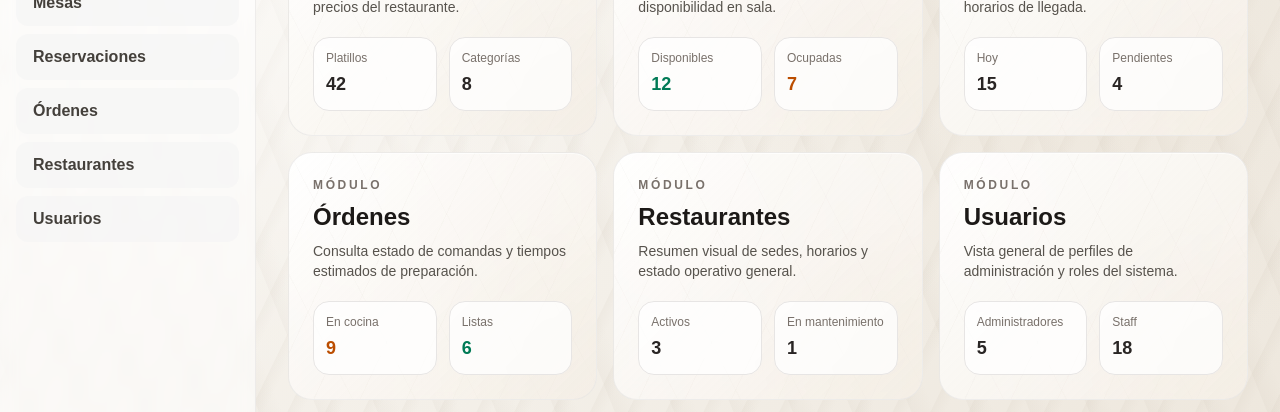
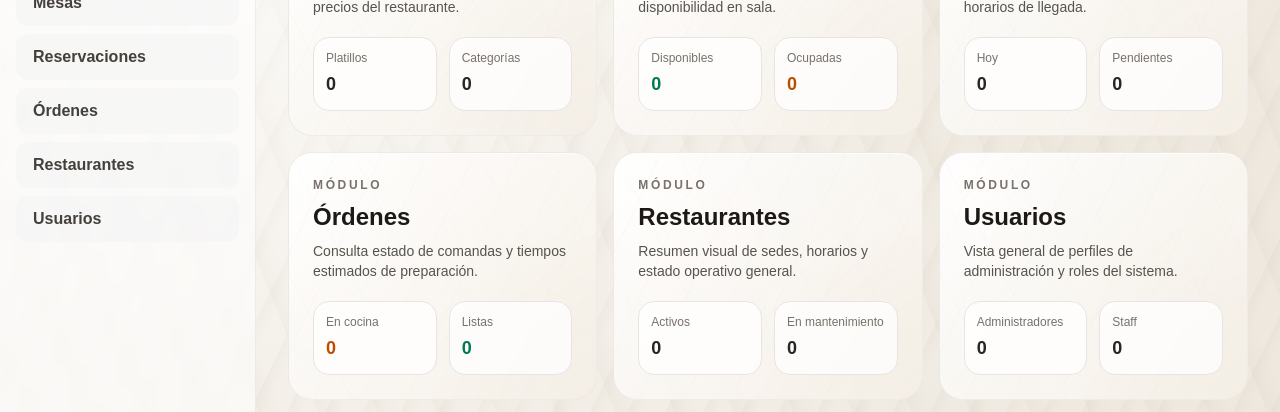
Before and after one commit to IN6CM-GestorRestaurante/Restaurante-Client-Admin, a React (Vite) app: page /dashboard in a window 1280 px wide. Shown: the part 209-621 px from the top of the page. Built offline with nearby package versions, Linux system fonts and the light colour scheme.

Commit message:
fix: Cantidades

```diff
--- a/src/features/dashboard/components/MenuSection.jsx
+++ b/src/features/dashboard/components/MenuSection.jsx
@@ -14,11 +14,11 @@ export const MenuSection = ({ showCrud = true }) => {
       <div className="mt-5 grid grid-cols-2 gap-3">
         <article className="rounded-2xl border border-stone-200 bg-white/75 p-3">
           <p className="text-xs text-stone-500">Platillos</p>
-          <p className="mt-1 text-lg font-bold text-stone-800">42</p>
+          <p className="mt-1 text-lg font-bold text-stone-800">0</p>
         </article>
         <article className="rounded-2xl border border-stone-200 bg-white/75 p-3">
           <p className="text-xs text-stone-500">Categorías</p>
-          <p className="mt-1 text-lg font-bold text-stone-800">8</p>
+          <p className="mt-1 text-lg font-bold text-stone-800">0</p>
         </article>
       </div>
     </section>
--- a/src/features/dashboard/components/MesasSection.jsx
+++ b/src/features/dashboard/components/MesasSection.jsx
@@ -14,11 +14,11 @@ export const MesasSection = ({ showCrud = true }) => {
       <div className="mt-5 grid grid-cols-2 gap-3">
         <article className="rounded-2xl border border-stone-200 bg-white/75 p-3">
           <p className="text-xs text-stone-500">Disponibles</p>
-          <p className="mt-1 text-lg font-bold text-emerald-700">12</p>
+          <p className="mt-1 text-lg font-bold text-emerald-700">0</p>
         </article>
         <article className="rounded-2xl border border-stone-200 bg-white/75 p-3">
           <p className="text-xs text-stone-500">Ocupadas</p>
-          <p className="mt-1 text-lg font-bold text-amber-700">7</p>
+          <p className="mt-1 text-lg font-bold text-amber-700">0</p>
         </article>
       </div>
     </section>
--- a/src/features/dashboard/components/OrdenesSection.jsx
+++ b/src/features/dashboard/components/OrdenesSection.jsx
@@ -14,11 +14,11 @@ export const OrdenesSection = ({ showCrud = true }) => {
       <div className="mt-5 grid grid-cols-2 gap-3">
         <article className="rounded-2xl border border-stone-200 bg-white/75 p-3">
           <p className="text-xs text-stone-500">En cocina</p>
-          <p className="mt-1 text-lg font-bold text-amber-700">9</p>
+          <p className="mt-1 text-lg font-bold text-amber-700">0</p>
         </article>
         <article className="rounded-2xl border border-stone-200 bg-white/75 p-3">
           <p className="text-xs text-stone-500">Listas</p>
-          <p className="mt-1 text-lg font-bold text-emerald-700">6</p>
+          <p className="mt-1 text-lg font-bold text-emerald-700">0</p>
         </article>
       </div>
     </section>
--- a/src/features/dashboard/components/ReservacionesSection.jsx
+++ b/src/features/dashboard/components/ReservacionesSection.jsx
@@ -14,11 +14,11 @@ export const ReservacionesSection = ({ showCrud = true }) => {
       <div className="mt-5 grid grid-cols-2 gap-3">
         <article className="rounded-2xl border border-stone-200 bg-white/75 p-3">
           <p className="text-xs text-stone-500">Hoy</p>
-          <p className="mt-1 text-lg font-bold text-stone-800">15</p>
+          <p className="mt-1 text-lg font-bold text-stone-800">0</p>
         </article>
         <article className="rounded-2xl border border-stone-200 bg-white/75 p-3">
           <p className="text-xs text-stone-500">Pendientes</p>
-          <p className="mt-1 text-lg font-bold text-stone-800">4</p>
+          <p className="mt-1 text-lg font-bold text-stone-800">0</p>
         </article>
       </div>
     </section>
--- a/src/features/dashboard/components/RestaurantesSection.jsx
+++ b/src/features/dashboard/components/RestaurantesSection.jsx
@@ -14,11 +14,11 @@ export const RestaurantesSection = ({ showCrud = true }) => {
       <div className="mt-5 grid grid-cols-2 gap-3">
         <article className="rounded-2xl border border-stone-200 bg-white/75 p-3">
           <p className="text-xs text-stone-500">Activos</p>
-          <p className="mt-1 text-lg font-bold text-stone-800">3</p>
+          <p className="mt-1 text-lg font-bold text-stone-800">0</p>
         </article>
         <article className="rounded-2xl border border-stone-200 bg-white/75 p-3">
           <p className="text-xs text-stone-500">En mantenimiento</p>
-          <p className="mt-1 text-lg font-bold text-stone-800">1</p>
+          <p className="mt-1 text-lg font-bold text-stone-800">0</p>
         </article>
       </div>
     </section>
--- a/src/features/dashboard/components/UsuariosSection.jsx
+++ b/src/features/dashboard/components/UsuariosSection.jsx
@@ -14,11 +14,11 @@ export const UsuariosSection = ({ showCrud = true }) => {
       <div className="mt-5 grid grid-cols-2 gap-3">
         <article className="rounded-2xl border border-stone-200 bg-white/75 p-3">
           <p className="text-xs text-stone-500">Administradores</p>
-          <p className="mt-1 text-lg font-bold text-stone-800">5</p>
+          <p className="mt-1 text-lg font-bold text-stone-800">0</p>
         </article>
         <article className="rounded-2xl border border-stone-200 bg-white/75 p-3">
           <p className="text-xs text-stone-500">Staff</p>
-          <p className="mt-1 text-lg font-bold text-stone-800">18</p>
+          <p className="mt-1 text-lg font-bold text-stone-800">0</p>
         </article>
       </div>
     </section>
```
